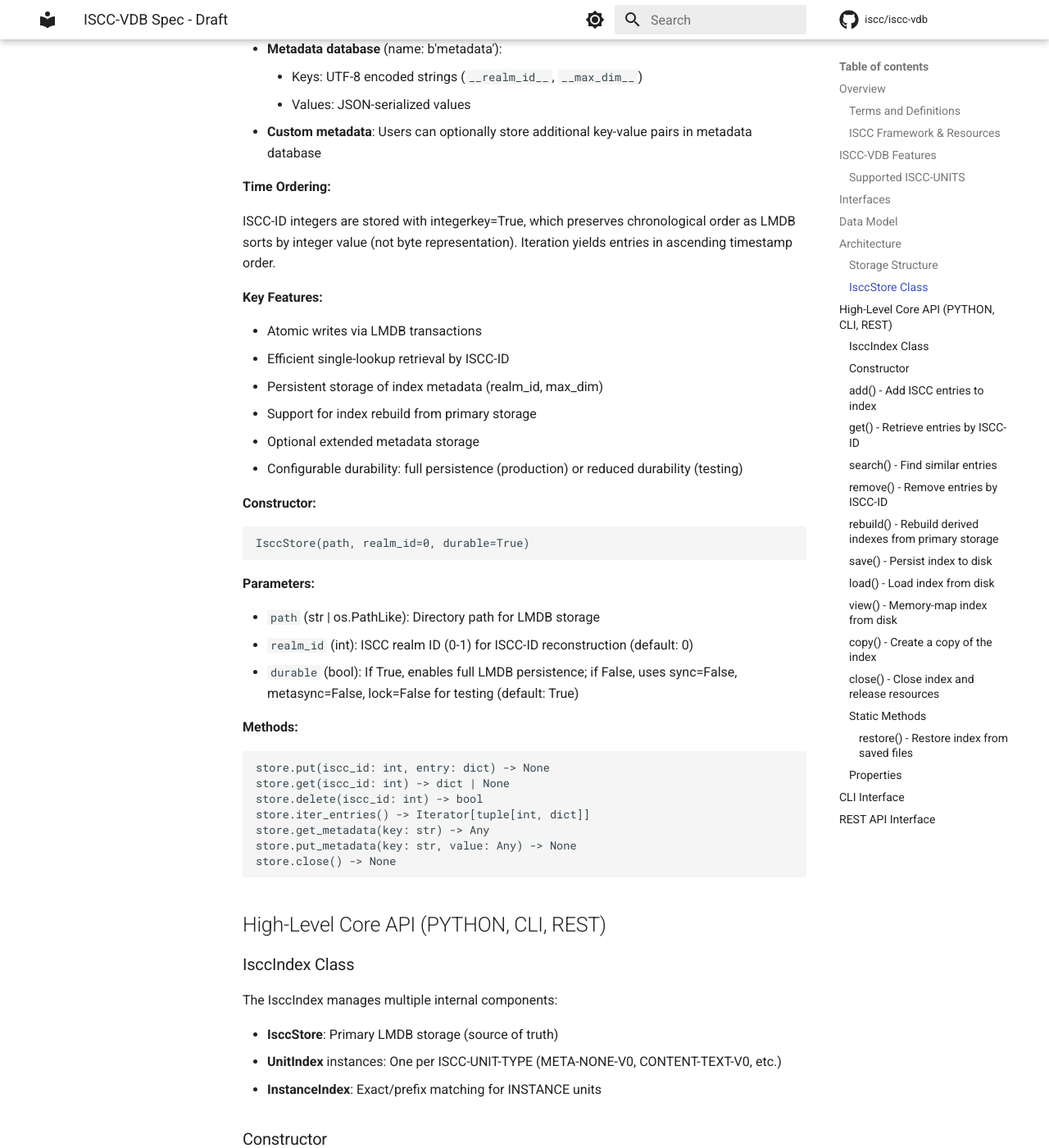
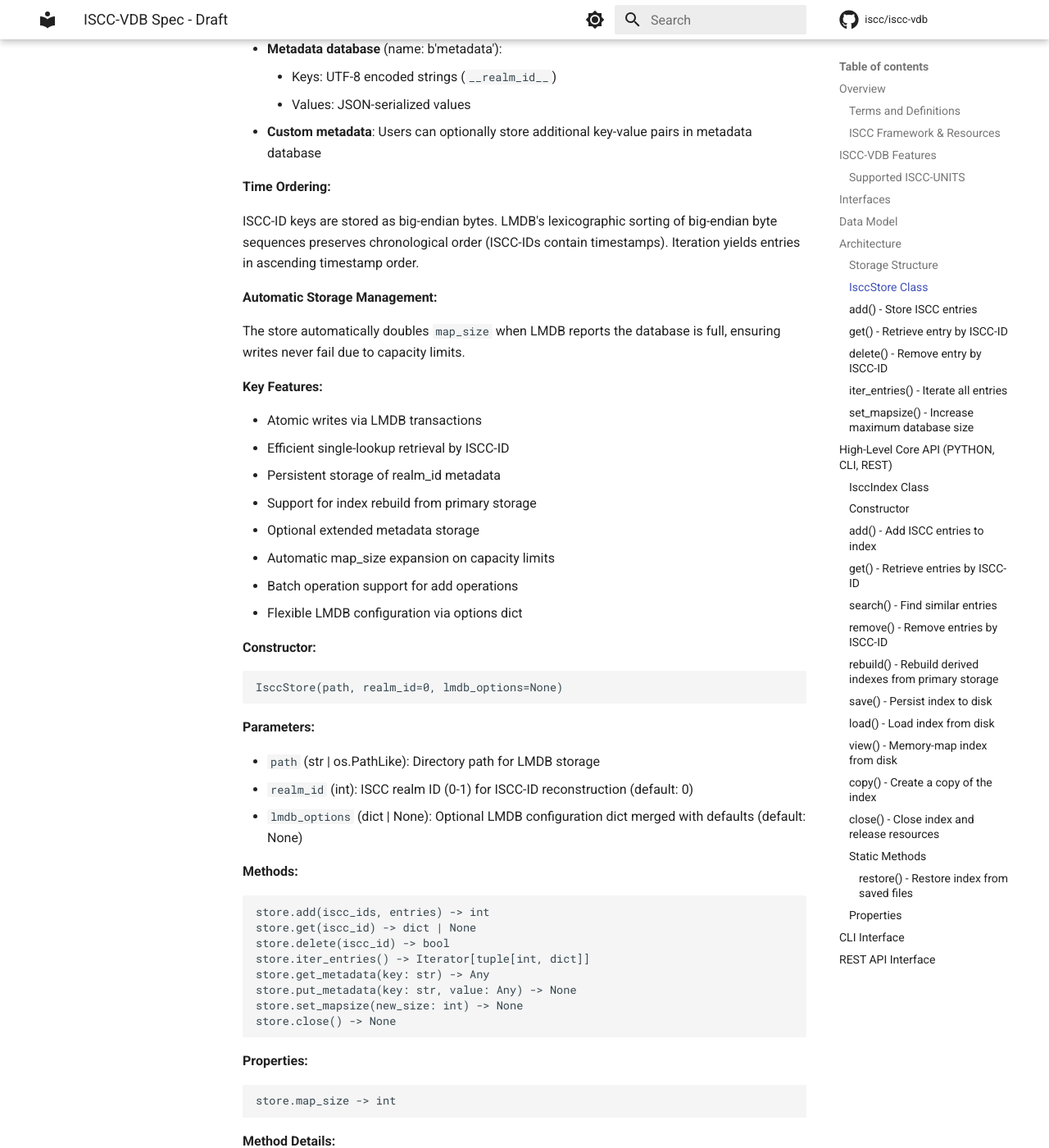
Before and after one commit to iscc/iscc-search, an MkDocs documentation site: the page built from docs/spec.md, in a window 1280 px wide and 1400 px high, scrolled down 3364 px. Shown: the whole window at 82% size. Built offline with MkDocs 1.6.1 and Material for MkDocs 9.7.7, drawn with Linux system fonts in a browser that asks for light colours; comment, search, counter and statistics services are not loaded; some of the changed text lies outside the part shown.

Commit message:
docs(spec): document IsccStore API updates and big-endian storage
Update specification to reflect recent breaking changes and features:
- Big-endian byte order for ISCC-ID keys (was integerkey=True)
- String ISCC-ID support in add/get/delete methods
- Renamed put() to add() with batch support
- Automatic map_size expansion with set_mapsize() method
- Replaced durable parameter with lmdb_options dict
- Added detailed method documentation with parameters and return types

````diff
--- a/docs/spec.md
+++ b/docs/spec.md
@@ -99,54 +99,140 @@ primary source of truth, with UnitIndex and InstanceIndex acting as derived inde
 
 **LMDB Schema:**
 
-- **Environment**: max_dbs=2, map_size=10GB
-- **Entries database** (name: b'entries', integerkey=True):
-    - Keys: 64-bit unsigned integers (ISCC-ID as native byte order)
+- **Environment**: max_dbs=2, configurable map_size (auto-expands when full)
+- **Entries database** (name: b'entries', integerkey=False):
+    - Keys: 8-byte big-endian representation of 64-bit ISCC-IDs
     - Values: JSON-serialized dict with `{"iscc_id": str, "iscc_code": str, "units": list[str]}`
     - Entries may include other digital asset metadata that we store and retrieve transparently
 - **Metadata database** (name: b'metadata'):
-    - Keys: UTF-8 encoded strings (`__realm_id__`, `__max_dim__`)
+    - Keys: UTF-8 encoded strings (`__realm_id__`)
     - Values: JSON-serialized values
 - **Custom metadata**: Users can optionally store additional key-value pairs in metadata database
 
 **Time Ordering:**
 
-ISCC-ID integers are stored with integerkey=True, which preserves chronological order as LMDB sorts by integer
-value (not byte representation). Iteration yields entries in ascending timestamp order.
+ISCC-ID keys are stored as big-endian bytes. LMDB's lexicographic sorting of big-endian byte sequences preserves
+chronological order (ISCC-IDs contain timestamps). Iteration yields entries in ascending timestamp order.
+
+**Automatic Storage Management:**
+
+The store automatically doubles `map_size` when LMDB reports the database is full, ensuring writes never fail
+due to capacity limits.
 
 **Key Features:**
 
 - Atomic writes via LMDB transactions
 - Efficient single-lookup retrieval by ISCC-ID
-- Persistent storage of index metadata (realm_id, max_dim)
+- Persistent storage of realm_id metadata
 - Support for index rebuild from primary storage
 - Optional extended metadata storage
-- Configurable durability: full persistence (production) or reduced durability (testing)
+- Automatic map_size expansion on capacity limits
+- Batch operation support for add operations
+- Flexible LMDB configuration via options dict
 
 **Constructor:**
 
 ```python
-IsccStore(path, realm_id=0, durable=True)
+IsccStore(path, realm_id=0, lmdb_options=None)
 ```
 
 **Parameters:**
 
 - `path` (str | os.PathLike): Directory path for LMDB storage
 - `realm_id` (int): ISCC realm ID (0-1) for ISCC-ID reconstruction (default: 0)
-- `durable` (bool): If True, enables full LMDB persistence; if False, uses sync=False, metasync=False,
-    lock=False for testing (default: True)
+- `lmdb_options` (dict | None): Optional LMDB configuration dict merged with defaults (default: None)
 
 **Methods:**
 
 ```python
-store.put(iscc_id: int, entry: dict) -> None
-store.get(iscc_id: int) -> dict | None
-store.delete(iscc_id: int) -> bool
+store.add(iscc_ids, entries) -> int
+store.get(iscc_id) -> dict | None
+store.delete(iscc_id) -> bool
 store.iter_entries() -> Iterator[tuple[int, dict]]
 store.get_metadata(key: str) -> Any
 store.put_metadata(key: str, value: Any) -> None
+store.set_mapsize(new_size: int) -> None
 store.close() -> None
 ```
+
+**Properties:**
+
+```python
+store.map_size -> int
+```
+
+**Method Details:**
+
+### add() - Store ISCC entries
+
+```python
+add(iscc_ids, entries) -> int
+```
+
+**Parameters:**
+
+- `iscc_ids` (int | str | list[int | str]): ISCC-ID(s) as integer(s) or string(s)
+- `entries` (dict | list[dict]): Entry dict(s) to store
+
+**Behavior:**
+
+- Single values normalized to lists internally
+- Number of ISCC-IDs must match number of entries
+- Accepts ISCC-IDs as integers or strings (e.g., "ISCC:...")
+- Automatically doubles map_size if database is full and retries
+
+**Returns:** Number of entries successfully added
+
+**Raises:**
+
+- `ValueError`: If number of ISCC-IDs doesn't match number of entries
+
+### get() - Retrieve entry by ISCC-ID
+
+```python
+get(iscc_id) -> dict | None
+```
+
+**Parameters:**
+
+- `iscc_id` (int | str): ISCC-ID as integer or string
+
+**Returns:** Entry dict or None if not found
+
+### delete() - Remove entry by ISCC-ID
+
+```python
+delete(iscc_id) -> bool
+```
+
+**Parameters:**
+
+- `iscc_id` (int | str): ISCC-ID as integer or string
+
+**Returns:** True if deleted, False if not found
+
+### iter_entries() - Iterate all entries
+
+```python
+iter_entries() -> Iterator[tuple[int, dict]]
+```
+
+**Returns:** Iterator yielding (iscc_id_int, entry_dict) tuples in ascending timestamp order
+
+### set_mapsize() - Increase maximum database size
+
+```python
+set_mapsize(new_size) -> None
+```
+
+**Parameters:**
+
+- `new_size` (int): New maximum size in bytes (must be larger than current)
+
+**Raises:**
+
+- `lmdb.Error`: If active transactions exist
+- `ValueError`: If new_size would shrink database
 
 ## High-Level Core API (PYTHON, CLI, REST)
 
````
